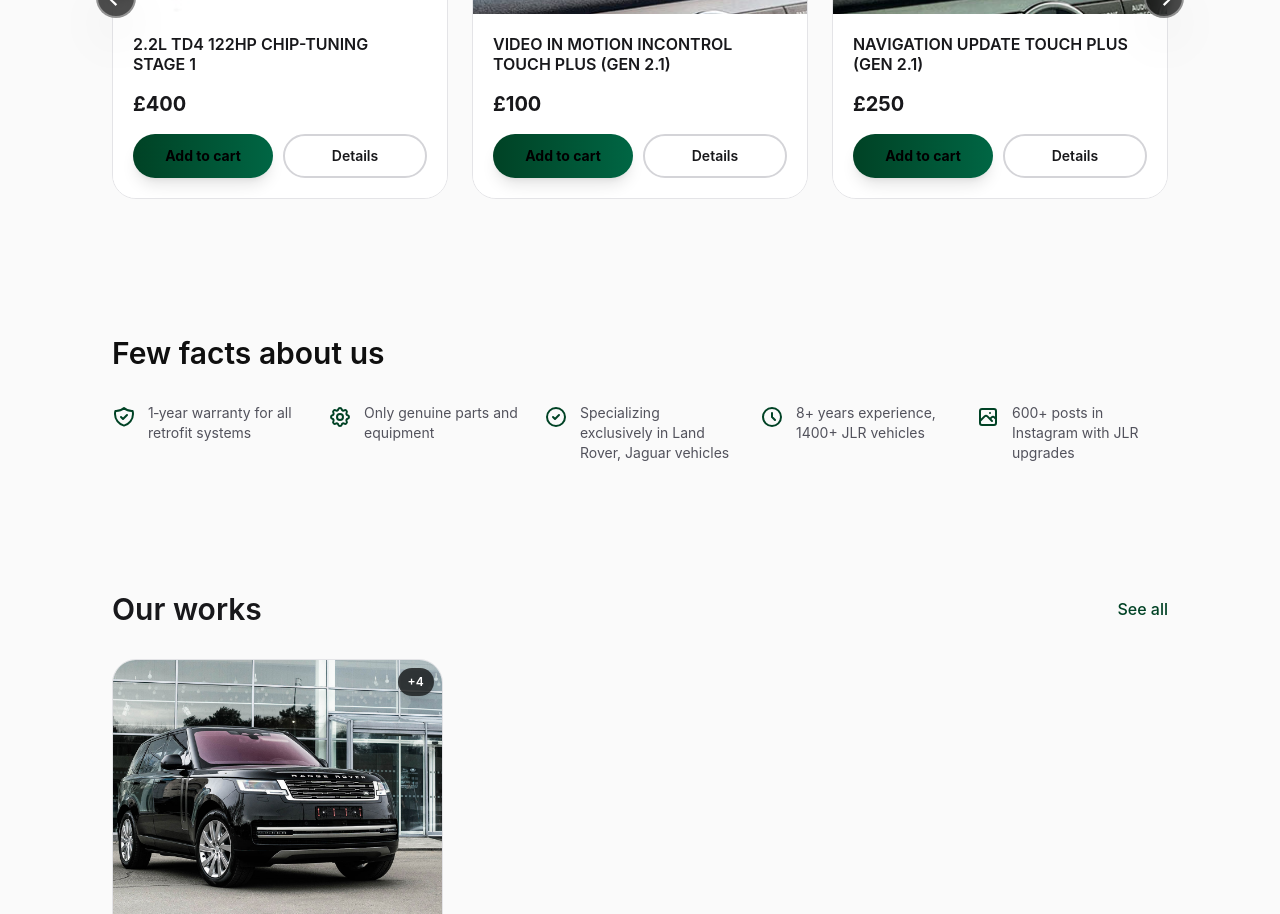
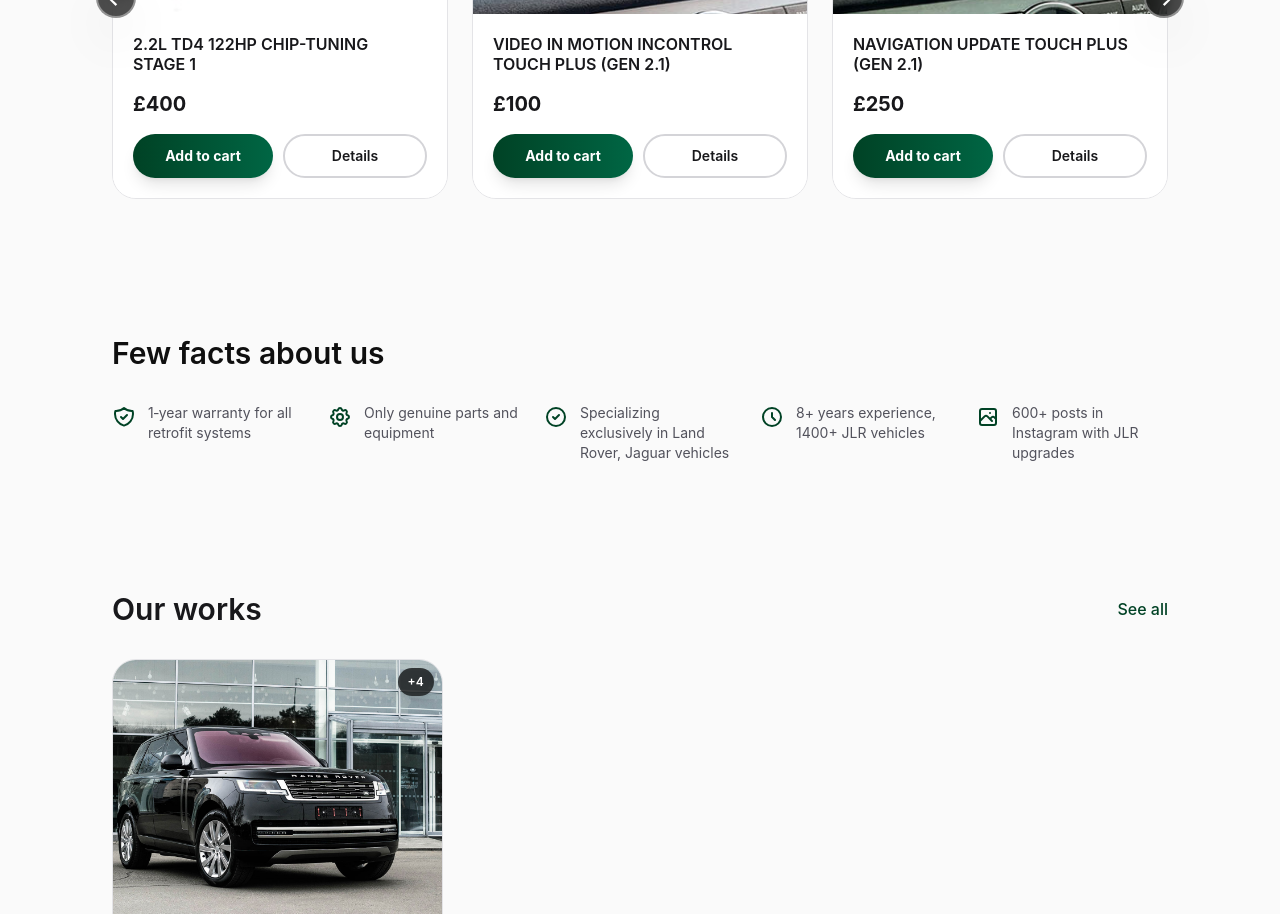
Before and after one commit to Leskort/jaguar, a Next.js app: page / in a window 1280 px wide. Shown: the part 1940-2854 px from the top of the page. Built offline with nearby package versions, Linux system fonts and the light colour scheme.

Commit message:
macpoloska22www

```diff
--- a/src/app/page.tsx
+++ b/src/app/page.tsx
@@ -736,7 +736,7 @@ function TopOrdersSection() {
               <div className="flex flex-col sm:flex-row gap-2.5 sm:gap-2.5 flex-shrink-0 mt-auto">
                 <Link
                   href="/vehicles"
-                  className="flex-1 h-11 sm:h-11 px-3 sm:px-4 rounded-full bg-gradient-to-r from-[var(--accent-gold)] to-[var(--accent-gold-light)] text-black text-sm sm:text-sm font-bold inline-flex items-center justify-center shadow-lg hover:shadow-xl hover:shadow-[var(--accent-gold)]/30 active:scale-95 transition-all duration-200 hover:from-[var(--accent-gold-light)] hover:to-[var(--accent-gold)] touch-manipulation"
+                  className="flex-1 h-11 sm:h-11 px-3 sm:px-4 rounded-full bg-gradient-to-r from-[var(--accent-gold)] to-[var(--accent-gold-light)] text-white text-sm sm:text-sm font-bold inline-flex items-center justify-center shadow-lg hover:shadow-xl hover:shadow-[var(--accent-gold)]/30 active:scale-95 transition-all duration-200 hover:from-[var(--accent-gold-light)] hover:to-[var(--accent-gold)] touch-manipulation"
                 >
                   {t('addToCart')}
                 </Link>
```
